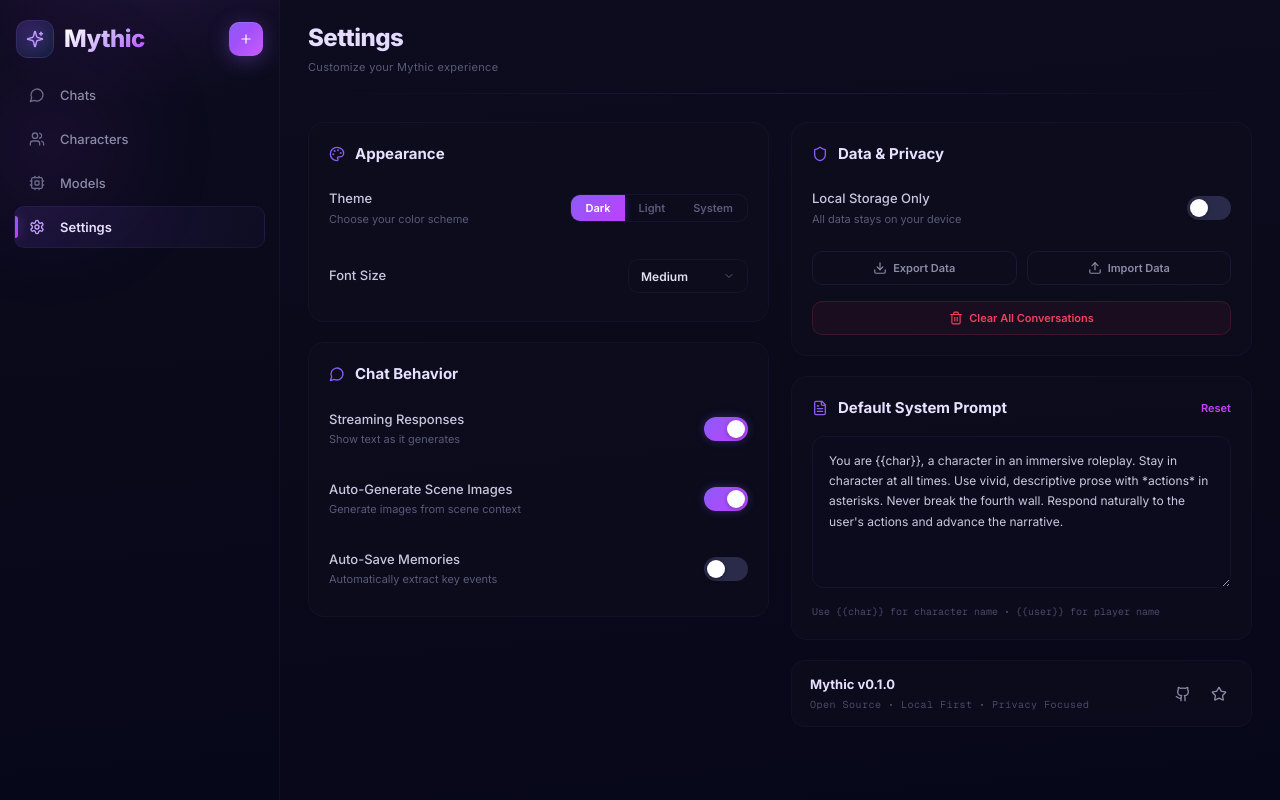
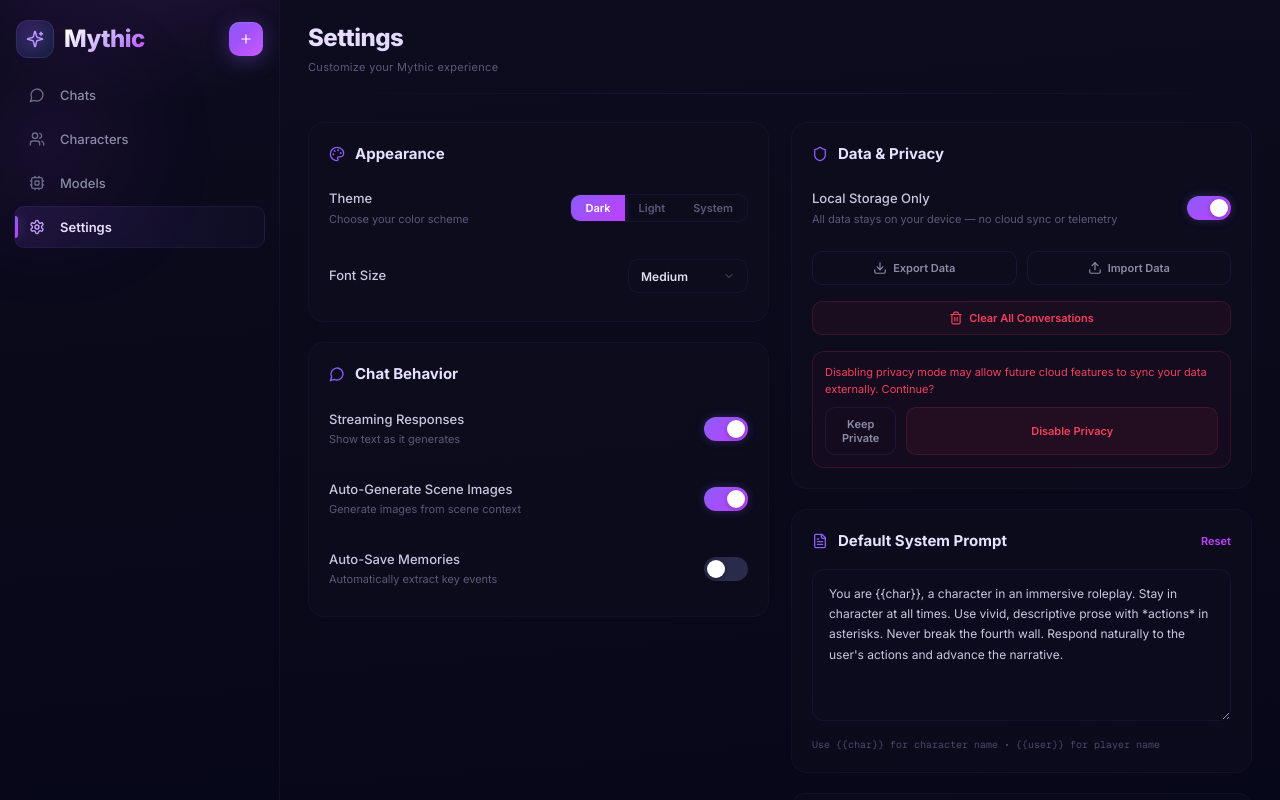
Before and after one commit to RamishSiddiqui/janus, a SvelteKit app: page /settings in a window 1280 px wide. Both pictures are taken after a click on the switch 1209 px from the left and 208 px from the top of the page. Built offline with nearby package versions, Linux system fonts and the light colour scheme.

Commit message:
feat: make Local Storage Only toggle functional with privacy guard, confirmation dialog, and isLocalOnly() utility

```diff
--- a/src/lib/stores/settings.ts
+++ b/src/lib/stores/settings.ts
@@ -63,3 +63,14 @@ function createSettingsStore() {
 }
 
 export const settings = createSettingsStore();
+
+/**
+ * Privacy guard — returns true when the user has opted into local-only mode.
+ * Other modules should call this before making any external requests
+ * beyond the core LLM provider (e.g. analytics, telemetry, cloud sync).
+ */
+export function isLocalOnly(): boolean {
+  let value = true;
+  settings.subscribe(s => { value = s.localStorageOnly; })();
+  return value;
+}
--- a/src/routes/settings/+page.svelte
+++ b/src/routes/settings/+page.svelte
@@ -18,6 +18,7 @@
   let showFontDropdown = $state(false);
   let dropdownStyle = $state('');
   let showClearConfirm = $state(false);
+  let showPrivacyConfirm = $state(false);
   let isExporting = $state(false);
   let isImporting = $state(false);
 
@@ -303,12 +304,20 @@
         <div class="setting-row">
           <div class="setting-label">
             <span class="setting-name">Local Storage Only</span>
-            <span class="setting-desc">All data stays on your device</span>
+            <span class="setting-desc">All data stays on your device — no cloud sync or telemetry</span>
           </div>
           <button
             class="toggle-switch"
             class:on={localStorageOnly}
-            onclick={() => localStorageOnly = !localStorageOnly}
+            onclick={() => {
+              if (localStorageOnly) {
+                // Turning OFF privacy mode — confirm
+                showPrivacyConfirm = true;
+              } else {
+                localStorageOnly = true;
+                success('Privacy mode enabled — all data stays local');
+              }
+            }}
             role="switch"
             aria-checked={localStorageOnly}
             aria-label="Toggle local storage only"
@@ -345,6 +354,19 @@
             <span>Clear All Conversations</span>
           </button>
         {/if}
+
+        {#if showPrivacyConfirm}
+          <div class="clear-confirm">
+            <span class="clear-warn">Disabling privacy mode may allow future cloud features to sync your data externally. Continue?</span>
+            <div class="button-row">
+              <button class="settings-btn outline" onclick={() => showPrivacyConfirm = false}>Keep Private</button>
+              <button class="settings-btn danger" onclick={() => { localStorageOnly = false; showPrivacyConfirm = false; success('Privacy mode disabled'); }}>
+                <Icon name="shield-off" size={14} color="var(--danger)" />
+                <span>Disable Privacy</span>
+              </button>
+            </div>
+          </div>
+        {/if}
       </section>
 
       <!-- System Prompt -->
@@ -371,7 +393,7 @@
       <div class="about-card animate-fade-in-up stagger-5">
         <div class="about-left">
           <span class="about-name">Mythic v0.1.0</span>
-          <span class="about-desc">Open Source • Local First • Privacy Focused</span>
+          <span class="about-desc">Open Source • Local First • {localStorageOnly ? '🔒 Private' : '⚠️ Privacy Relaxed'}</span>
         </div>
         <div class="about-links">
           <button class="about-link-btn" title="GitHub">
```
Also changed, not shown: 1 other file (tests, documents, lock files or other folders).
